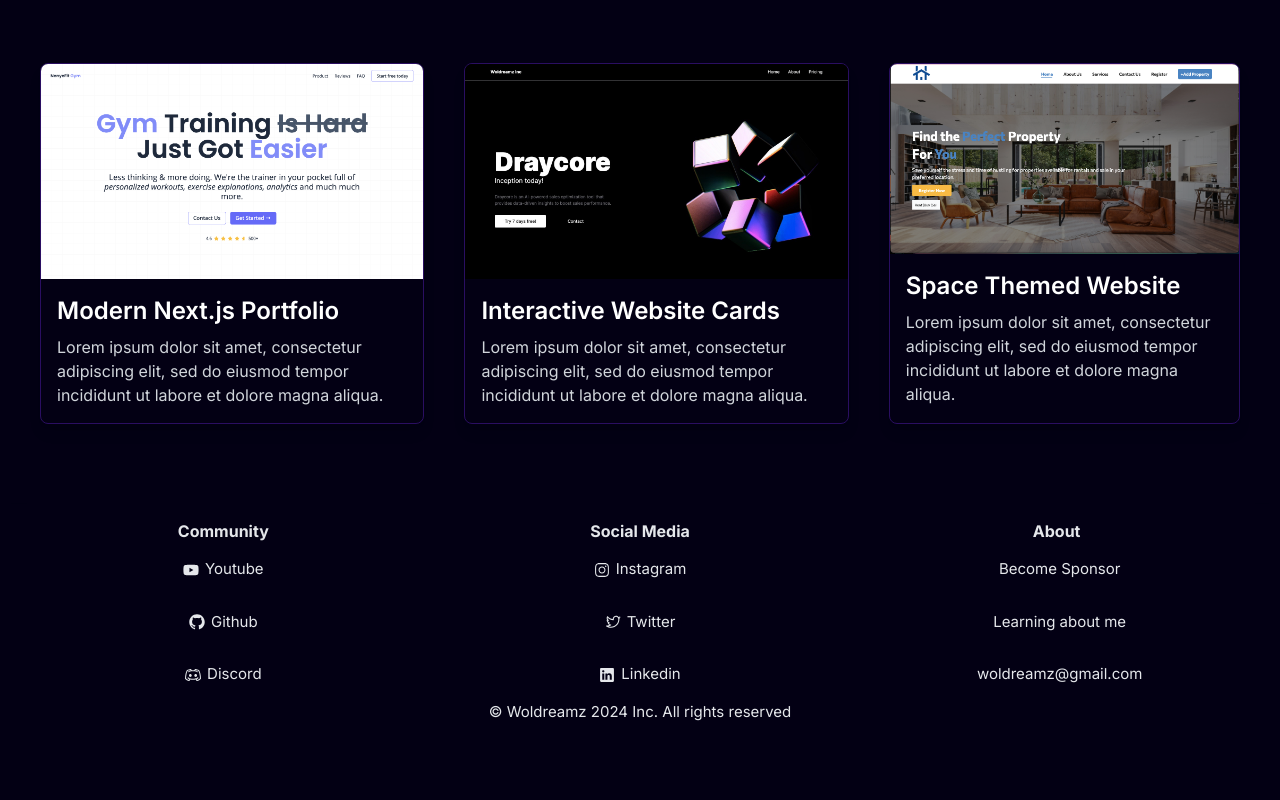
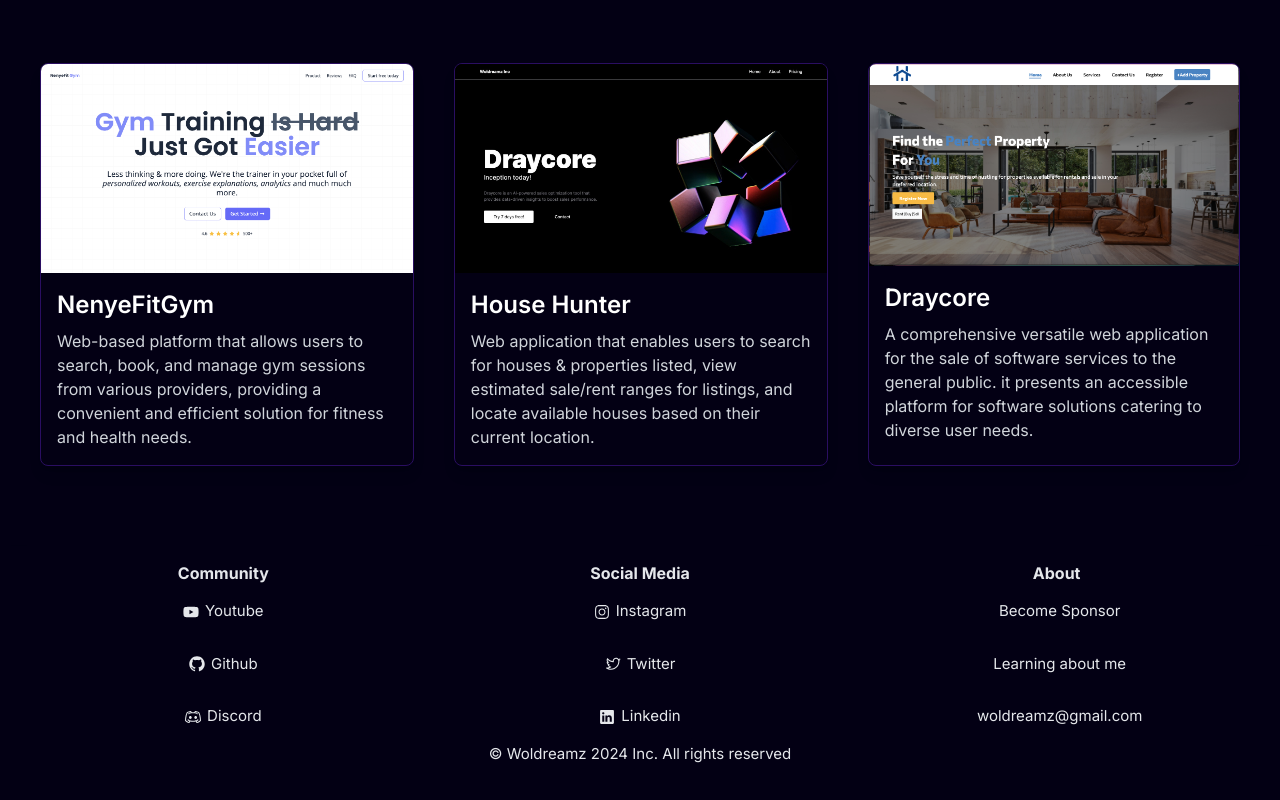
Before and after one commit to Woldreamz/SpacePort-Wol, a Next.js app: page / in a window 1280 px wide. Shown: the part 3162-3962 px from the top of the page. Before the commit the page ends 3920 px from the top, so only its background shows below. Built offline with nearby package versions, Linux system fonts and the light colour scheme; a web font is replaced by a local one.

Commit message:
City of God

```diff
--- a/components/main/Projects.tsx
+++ b/components/main/Projects.tsx
@@ -13,18 +13,18 @@ const Projects = () => {
       <div className="h-full w-full flex flex-col md:flex-row gap-10 px-10">
         <ProjectCard
           src="/Gym.png"
-          title="Modern Next.js Portfolio"
-          description="Lorem ipsum dolor sit amet, consectetur adipiscing elit, sed do eiusmod tempor incididunt ut labore et dolore magna aliqua."
+          title="NenyeFitGym"
+          description="Web-based platform that allows users to search, book, and manage gym sessions from various providers, providing a convenient and efficient solution for fitness and health needs."
         />
         <ProjectCard
           src="/Draycore.png"
-          title="Interactive Website Cards"
-          description="Lorem ipsum dolor sit amet, consectetur adipiscing elit, sed do eiusmod tempor incididunt ut labore et dolore magna aliqua."
+          title="House Hunter"
+          description="Web application that enables users to search for houses & properties listed, view estimated sale/rent ranges for listings, and locate available houses based on their current location."
         />
         <ProjectCard
           src="/Househunter.png"
-          title="Space Themed Website"
-          description="Lorem ipsum dolor sit amet, consectetur adipiscing elit, sed do eiusmod tempor incididunt ut labore et dolore magna aliqua."
+          title="Draycore"
+          description="A comprehensive versatile web application for the sale of software services to the general public. it presents an accessible platform for software solutions catering to diverse user needs."
         />
       </div>
     </div>
```
